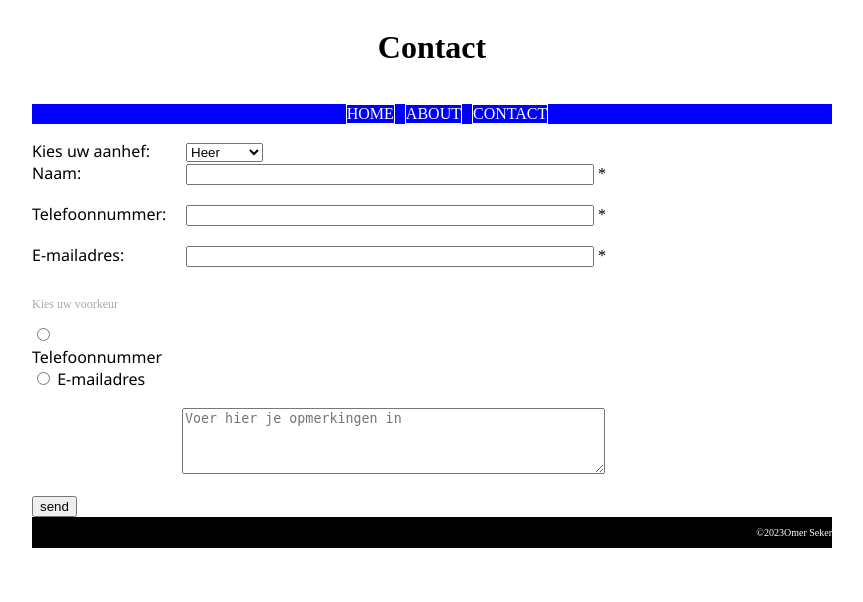
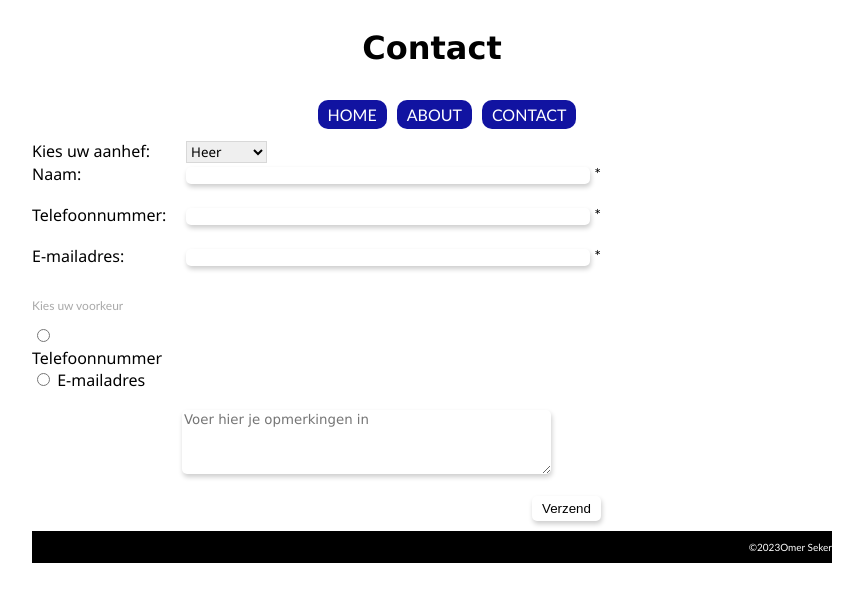
Before and after one commit to OmerS7/educom-webshop-basis-1693919947, a PHP site: page /contact.php in a window 1280 px wide. Shown: the top 602 px of the page, without its empty margins (208-1071 px from the left). Run offline with PHP 8.4, Linux system fonts and the light colour scheme.

```diff
--- a/CSS/stylesheet.css
+++ b/CSS/stylesheet.css
@@ -3,6 +3,7 @@ body {
     width: 800px;
     margin-left: auto;
     margin-right: auto;
+    font-family: 'Gill Sans', 'Gill Sans MT', Calibri, 'Trebuchet MS', sans-serif;
 }
 
 header {
@@ -10,7 +11,7 @@ header {
     display: flex;
     justify-content: center;
     align-items: center;
-    font-family:'Times New Roman', Times, serif
+    font-family:'Lucida Sans', 'Lucida Sans Regular', 'Lucida Grande', 'Lucida Sans Unicode', Geneva, Verdana, sans-serif
 }
 
 
@@ -19,21 +20,23 @@ header {
     justify-content: center;
     align-items: center;
     list-style: none;
-    background-color: blue;
     text-decoration: none;
 }
 
 .menu ul li {
     display: inline;
     margin-right: 10px;
-    border: solid 1px;
-    border-color: white;
    }
 
 .menu a {
     color: white;
-    background-color: blue;
+    background-color: rgb(17, 19, 161);
     text-decoration: none;
+    border-radius: 10px;
+    padding-top: 5px;
+    padding-bottom: 5px;
+    padding-left: 10px;
+    padding-right: 10px;
 }
 
 div p {
@@ -52,16 +55,55 @@ footer{
 
 input {
     width: 400px;
+    border: none;
+    border-radius: 5px;
+    box-shadow: 1px 3px 5px rgba(0, 0, 0, 0.2);
 }
-input[type="radio"], input[type="submit"] {
+
+input[type="radio"]{
     width: auto;
+    box-shadow: none;
+    background-color: transparent;
 }
+
+input[type="submit"] {
+    width: auto;
+    box-shadow: 1px 3px 5px rgba(0, 0, 0, 0.2);
+    background-color: transparent;
+    padding-top: 5px;
+    padding-bottom: 5px;
+    padding-left: 10px;
+    padding-right: 10px;
+    margin-bottom: 10px;
+    margin-left: 500px;
+    transition: transform 0.3s;
+    cursor: pointer;
+}
+
+input[type="submit"]:hover {
+    transform: translate(10px);
+}
+
+
 label {
     width: 150px;
     display: inline-block;
     font-family: 'Segoe UI', Tahoma, Geneva, Verdana, sans-serif;
 }
 
+select {
+    font-family: 'Segoe UI', Tahoma, Geneva, Verdana, sans-serif;
+    border: 0.5px solid;
+    border-color: rgb(216, 216, 216);
+}
+
+textarea{
+    border: none;
+    box-shadow: 1px 3px 5px rgba(0, 0, 0, 0.2);
+    border-radius: 5px;
+    font-family:'Lucida Sans', 'Lucida Sans Regular', 'Lucida Grande', 'Lucida Sans Unicode', Geneva, Verdana, sans-serif
+}
+
 .commentContact{
     margin-left: 150px;
 }
--- a/about.html
+++ b/about.html
@@ -5,7 +5,7 @@
 </head>
 <body>
     <header>
-        <h1>Mijn eerste website</h1>
+        <h1>About</h1>
     </header>
 
     <div class="menu">
--- a/contact.php
+++ b/contact.php
@@ -72,7 +72,7 @@
                 <option value="madam">Mevrouw</option>
                 <option value="other">Anders</option>
                 <span class="error">* <?php echo $nameErr;?></span>
-            <br><br>
+                <br><br>
         </select>
         </div>
         <div>
@@ -112,7 +112,7 @@
                 <br><br>
             </div>
             <div class="sendbutton">
-                <input type="submit" value="send">
+                <input type="submit" value="Verzend">
             </div>
         </form>
 
```
